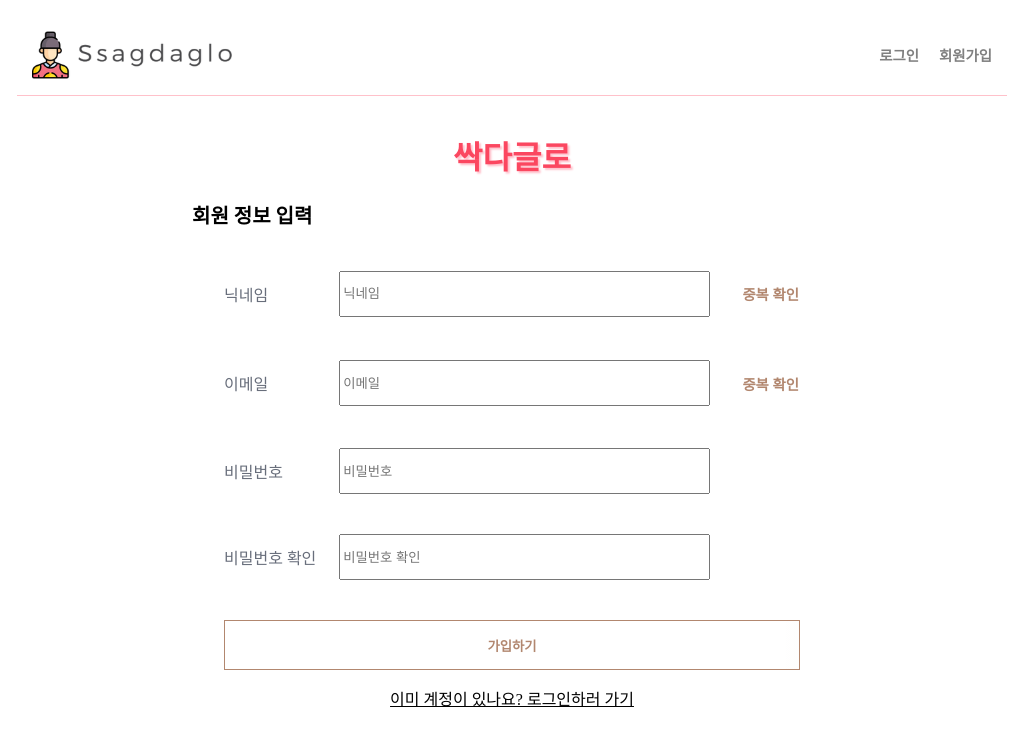
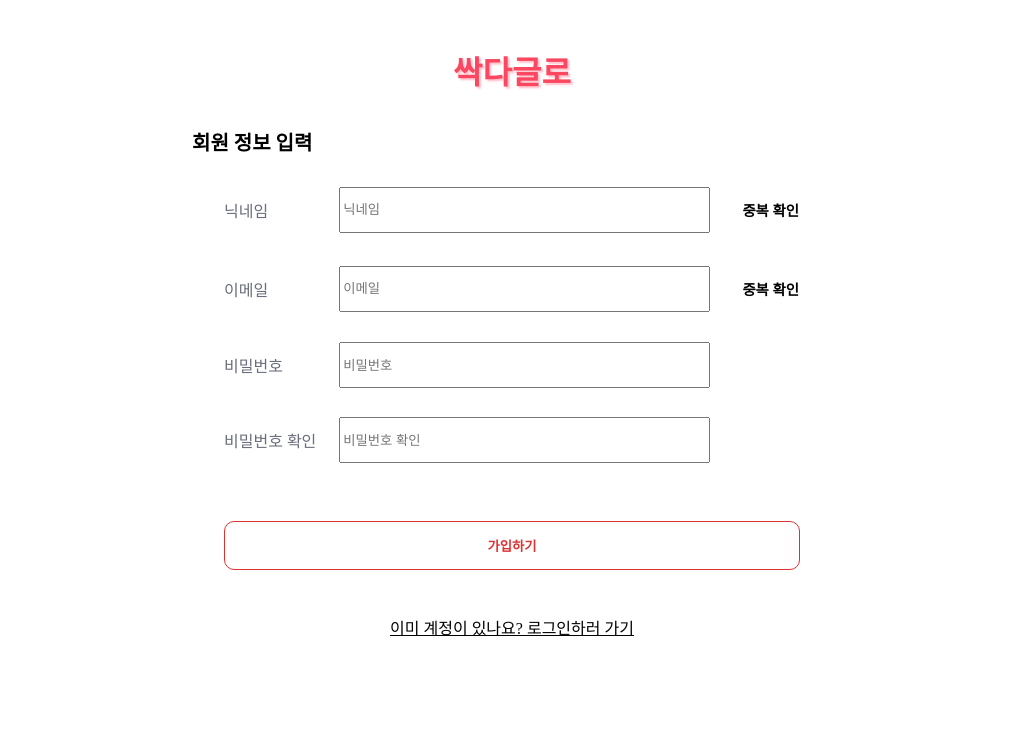
Before and after one commit to lewns2/SsagDaglo, a React (Create React App) app in the folder Frontend/: page /signup in a window 1280 px wide. Shown: the top 746 px of the page, without its empty margins (128-1150 px from the left). Built offline with nearby package versions, Linux system fonts and the light colour scheme; a web font is replaced by a local one.

Commit message:
[modify] db info, scc modifing

```diff
--- a/Frontend/src/apis/FetchFiles.jsx
+++ b/Frontend/src/apis/FetchFiles.jsx
@@ -1,7 +1,7 @@
 import axios from 'axios';
 
-// const baseURL = 'http://localhost:8080';
-const baseURL = 'https://api.ssagdaglo.cf';
+const baseURL = 'http://localhost:8080';
+// const baseURL = 'https://api.ssagdaglo.cf';
 
 // 1. 해당 유저 파일 목록 조회
 const reqFiles = async (userNickName, selectedPage) => {
--- a/Frontend/src/apis/FetchReqUploadFile.jsx
+++ b/Frontend/src/apis/FetchReqUploadFile.jsx
@@ -1,7 +1,7 @@
 import axios from 'axios';
 
-// const baseURL = 'http://localhost:8080';
-const baseURL = 'https://api.ssagdaglo.cf';
+const baseURL = 'http://localhost:8080';
+// const baseURL = 'https://api.ssagdaglo.cf';
 
 const header = { headers: { 'Content-Type': 'multipart/form-data' } };
 
--- a/Frontend/src/apis/FetchUser.jsx
+++ b/Frontend/src/apis/FetchUser.jsx
@@ -1,7 +1,7 @@
 import axios from 'axios';
 
-// const baseURL = 'http://localhost:8080';
-const baseURL = 'https://api.ssagdaglo.cf';
+const baseURL = 'http://localhost:8080';
+// const baseURL = 'https://api.ssagdaglo.cf';
 
 // 1. 회원 가입 요청 API
 const reqSignup = async (data) => {
@@ -24,9 +24,10 @@ const reqLogin = async (data) => {
   try {
     let result;
     await axios.post(`${baseURL}/user/login`, data).then((res) => {
-      result = res.data;
+      console.log(res.data);
+      result = res.data.status;
       if (res.data.status === 'sucess') {
-        sessionStorage.setItem('userNickName', result.data);
+        sessionStorage.setItem('userNickName', res.data.data);
       }
     });
     return result;
--- a/Frontend/src/components/ContentHeader.scss
+++ b/Frontend/src/components/ContentHeader.scss
@@ -5,4 +5,6 @@
     color: rgb(251, 71, 96);
     font-weight: bolder;
     text-shadow: 2px 2px 2px pink;
+    margin-top: 2%;
+    margin-bottom: 1%;
 }
--- a/Frontend/src/pages/FileListPage.jsx
+++ b/Frontend/src/pages/FileListPage.jsx
@@ -69,7 +69,7 @@ export const FileListPage = () => {
       <Container>
         <Wrapper>
           <div className="FileListHeader">
-            <p>파일 목록</p>
+            <h2>파일 목록</h2>
           </div>
 
           {/* 파일 업로드 및 새로고침 */}
--- a/Frontend/src/pages/LoginPage.jsx
+++ b/Frontend/src/pages/LoginPage.jsx
@@ -8,11 +8,12 @@ import * as useFetchUser from '../apis/FetchUser';
 import Alert from '../components/Alert';
 
 import '../style/UserForm.scss';
+import Container from "../components/Container";
 
 export const LoginPage = () => {
   const navigate = useNavigate();
 
-  const [isSuccessLogin, setIsSuccessLogin] = useState('false');
+  const [isSuccessLogin, setIsSuccessLogin] = useState();
   const {
     register,
     handleSubmit,
@@ -23,17 +24,15 @@ export const LoginPage = () => {
   const onSubmit = (data) => {
     let response = useFetchUser.reqLogin(data);
     response.then((res) => {
-      console.log(`${res}`);
-      {
-        setIsSuccessLogin(`${res}`);
-      }
-      `${res}` === 'false' ? Alert(false, '실패') : Alert(true, '성공');
+      console.log(res);
+      setIsSuccessLogin(res);
+      `${res}` === 'error' ? Alert(false, '실패') : Alert(true, '성공');
     });
   };
 
   // [기능 2] 로그인 완료 시, 파일 리스트 목록으로 이동
   useEffect(() => {
-    if (isSuccessLogin !== 'false') {
+    if (isSuccessLogin && isSuccessLogin !== 'error') {
       navigate('/list');
     }
   }, [isSuccessLogin]);
@@ -42,7 +41,6 @@ export const LoginPage = () => {
     <>
       <Header />
       <ContentHeader />
-
       <div className="UserForm">
         <div className="UserFormSubTitle1">환영합니다!</div>
 
@@ -53,6 +51,7 @@ export const LoginPage = () => {
               className="UserInputText"
               id="email"
               type="text"
+              style={{width:"100%"}}
               placeholder="ssagdaglo@naver.com"
               {...register('userEmail')}
             />
@@ -64,17 +63,10 @@ export const LoginPage = () => {
               className="UserInputText"
               id="password"
               type="password"
+              style={{width:"100%"}}
               placeholder="8자리 이상 입력해주세요"
               {...register('userPassword')}
             />
-          </div>
-          <div className="FindUserInfo">
-            <p className="underline-hover-btn" style={{ cursor: 'pointer' }}>
-              아이디 찾기
-            </p>
-            <p className="underline-hover-btn" style={{ cursor: 'pointer' }}>
-              비밀번호 찾기
-            </p>
           </div>
 
           <button type="submit" className="UserFormSubmitBtn">
--- a/Frontend/src/pages/SignupPage.jsx
+++ b/Frontend/src/pages/SignupPage.jsx
@@ -75,14 +75,14 @@ export const SignupPage = () => {
 
     return (
         <>
-            <Header/>
+            {/* <Header/> */}
             <ContentHeader/>
 
             <div className="UserForm">
             <div className="UserFormSubTitle">회원 정보 입력</div>
 
             <form className='UserFormWrapper' onSubmit={handleSubmit(onSubmit)}>
-                <div className='UserInputWrapper'>
+                <div className='UserInputWrapper' style={errors.userNickName ? {marginBottom:"0%"} : {}}>
                     <label id="Top3">닉네임</label>
                     <input className='UserInputText' id="userNickName" {...register("userNickName", {
                         required: {
@@ -99,7 +99,8 @@ export const SignupPage = () => {
                 </div>
                 {errors.userNickName && (<div className="error">{errors.userNickName.message}</div>)}
 
-                <div className='UserInputWrapper'>
+
+                <div className='UserInputWrapper' style={errors.userEmail ? {marginBottom:"0%"} : {}}>
                     <label id="Top3">이메일</label>
                     <input className='UserInputText' {...register("userEmail", {
                             required: {
@@ -117,7 +118,7 @@ export const SignupPage = () => {
                 </div>
                 {errors.userEmail && (<div className="error">{errors.userEmail.message}</div>)}
 
-                <div className='UserInputWrapper'>
+                <div className='UserInputWrapper' style={errors.userPassword ? {marginBottom:"0%"} : {}}>
                     <label id="Top3">비밀번호</label>
                     <input className='UserInputText' type='password' {...register("userPassword", {
                         required: {
@@ -128,7 +129,7 @@ export const SignupPage = () => {
                 </div>
                 {errors.userPassword && (<div className="error">{errors.userPassword.message}</div>)}
 
-                <div className='UserInputWrapper'>
+                <div className='UserInputWrapper' >
                     <label id="Top3">비밀번호 확인</label>
                     <input className='UserInputText' type='password' placeholder="비밀번호 확인" />
                 </div>
--- a/Frontend/src/style/FileListPage.scss
+++ b/Frontend/src/style/FileListPage.scss
@@ -91,7 +91,11 @@
   width: 200px;
   text-align: center;
 }
+.board-table .th-date {
+  width: 150px;
+}
 .board-table .th-status {
+  width: 150px;
   display: flex;
   justify-content: center;
   align-items: center;
@@ -99,9 +103,7 @@
   gap: 5px;
 }
 
-.board-table .th-date {
-  width: 150px;
-}
+
 
 .board-table th,
 .board-table td {
--- a/Frontend/src/style/UserForm.scss
+++ b/Frontend/src/style/UserForm.scss
@@ -24,7 +24,8 @@
             grid-template-columns: 20% 70% 10%;;
             justify-items: start;
             align-items: center;
-            margin-top: 40px;
+            margin-top: 5%;
+            margin-bottom: 5%;
         }
 
         .UserInputText {
@@ -34,12 +35,12 @@
 
         .underline-hover-btn{
               cursor: pointer;
-              color: #b2876f;
+              color: black;
               font-weight: bolder;
               font-size: 0.9rem;
               position: relative;
             &:hover{
-                color: #b2876f;
+                color: black;
                 &:before{
                     transform: none;
                     opacity: 1;
@@ -55,7 +56,7 @@
                 height: 2px;
                 left: 0;
                 bottom: -0px;
-                background: lighten(#b2876f, 20%);
+                background: lighten(gray, 20%);
                 transform: translateY(6px);
                 opacity: 0;
                 transition: 1.8s cubic-bezier(.2,1,.3,1);
@@ -73,13 +74,15 @@
 
     .UserFormSubmitBtn {
         width: 100%;
-        color: #b2876f;
-        margin-top: 40px;
+        color: #e03131;
+        margin-top: 5%;
+        margin-bottom: 5%;
         font-weight: bold;
-        background: linear-gradient(to right, rgba(178, 135, 111, 0) 25%, rgba(178, 135, 111, 0.8) 75%);
+        background: linear-gradient(to right, rgba(178, 135, 111, 0) 25%, #f03e3e 75%);
         background-position: 1% 50%;
         background-size: 400% 300%;
-        border: 1px solid #b2876f;
+        border: 1px solid #e03131;
+        border-radius: 10px;
         cursor: pointer;
 
         &:hover{
```
Also changed, not shown: 1 other file (tests, documents, lock files or other folders).
